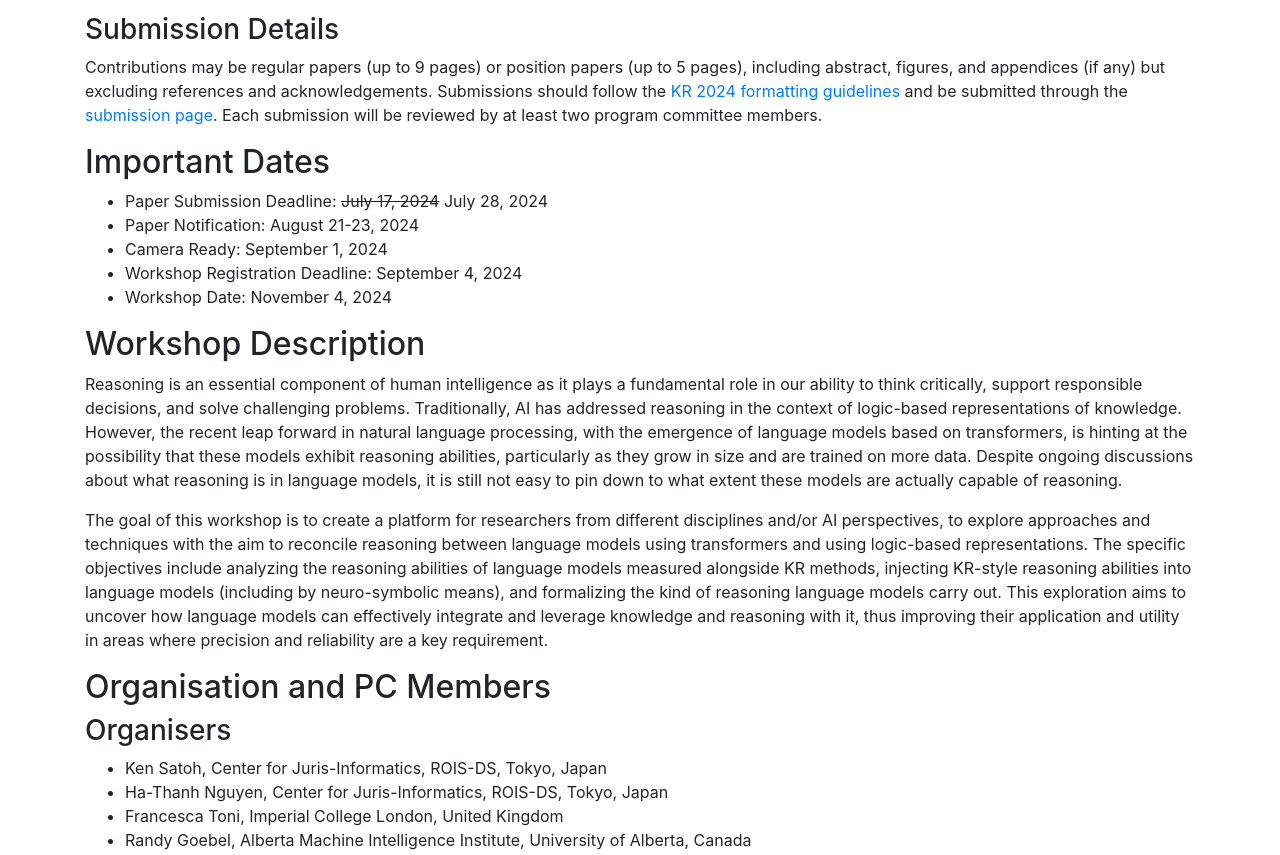
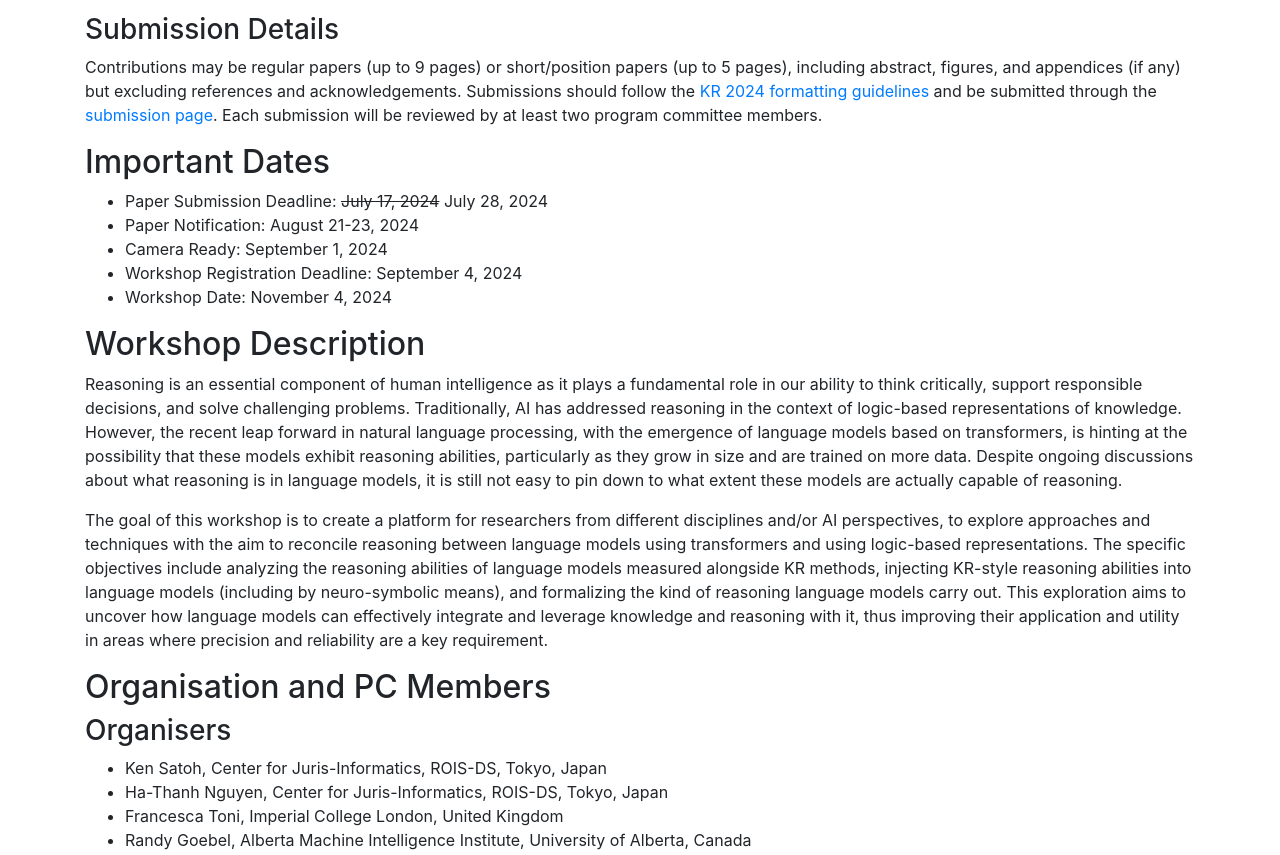
Before and after one commit to JurisInformaticsCenter/NeLaMKRR2024, a plain HTML site: page index.html in a window 1280 px wide. Shown: the part 1150-2005 px from the top of the page. Drawn offline with nearby package versions, Linux system fonts and the light colour scheme.

Commit message:
Update index.html

```diff
--- a/index.html
+++ b/index.html
@@ -92,7 +92,7 @@
         </ul>
 
         <h3>Submission Details</h3>
-        <p>Contributions may be regular papers (up to 9 pages) or position papers (up to 5 pages), including abstract, figures, and appendices (if any) but excluding references and acknowledgements. Submissions should follow the <a href="https://kr.org/KR2024/submission.php">KR 2024 formatting guidelines</a> and be submitted through the <a href="https://cmt3.research.microsoft.com/KR2024/Track/24/Submission/Create">submission page</a>. Each submission will be reviewed by at least two program committee members.</p>
+        <p>Contributions may be regular papers (up to 9 pages) or short/position papers (up to 5 pages), including abstract, figures, and appendices (if any) but excluding references and acknowledgements. Submissions should follow the <a href="https://kr.org/KR2024/submission.php">KR 2024 formatting guidelines</a> and be submitted through the <a href="https://cmt3.research.microsoft.com/KR2024/Track/24/Submission/Create">submission page</a>. Each submission will be reviewed by at least two program committee members.</p>
 
 
     </section>
```
